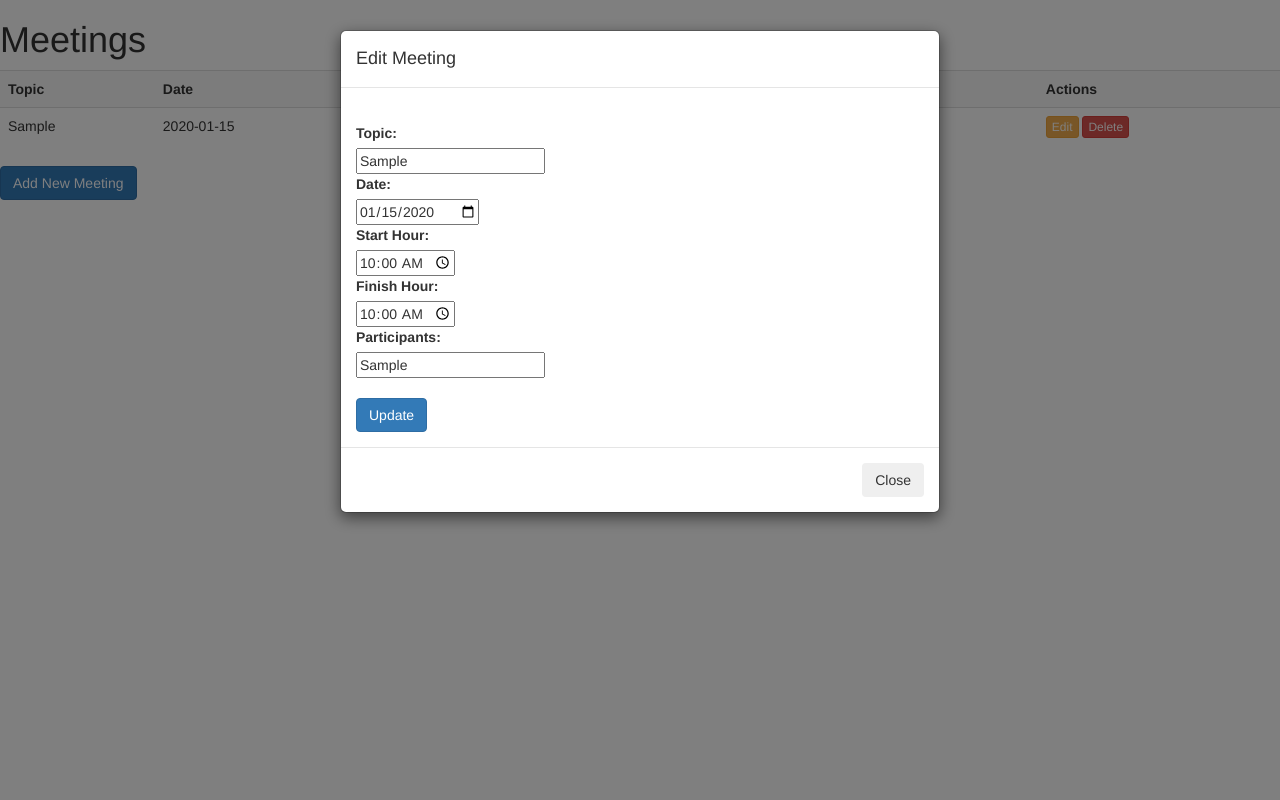
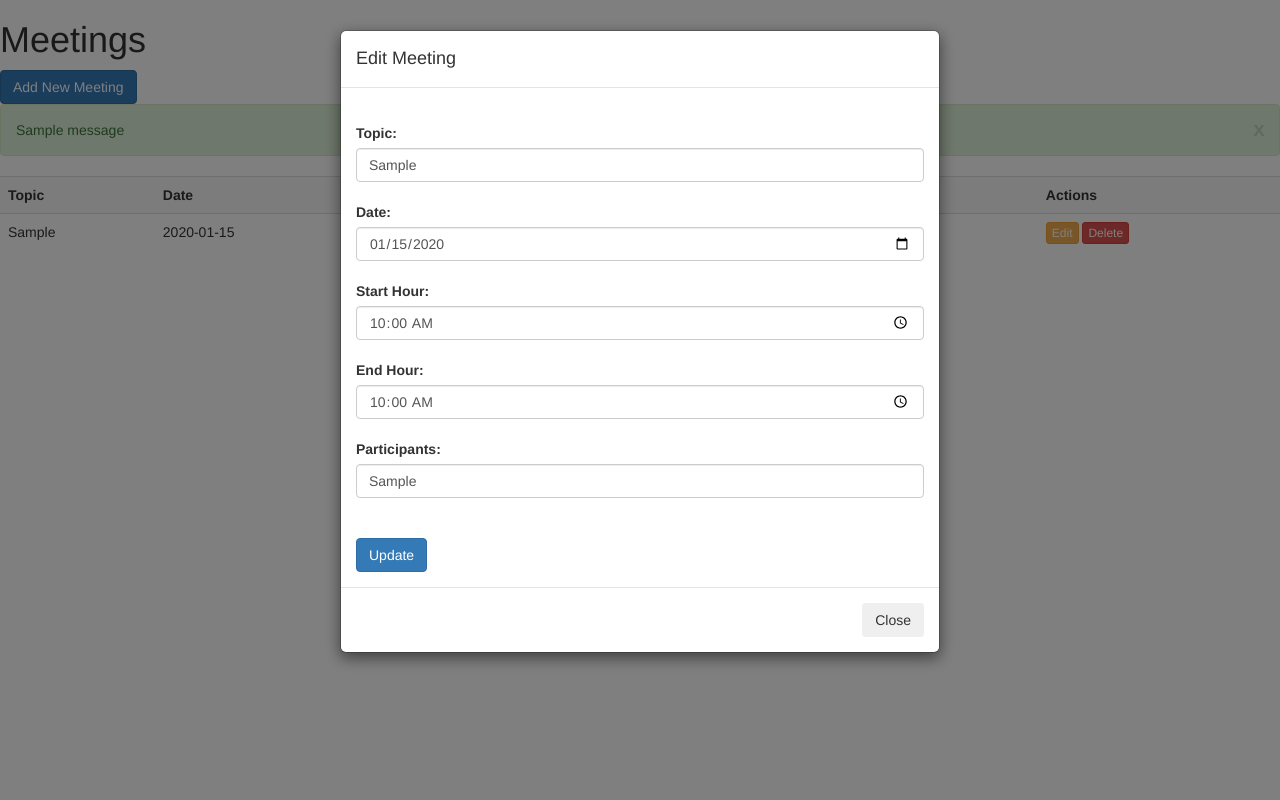
Before and after one commit to aycanocal/MeetingOrganizer, a Flask app: page / in a window 1280 px wide, after a click on "Edit". Run offline with Flask 2, Linux system fonts and the light colour scheme; tables that the repository leaves empty hold one stand-in row (values such as "Sample post"); one stand-in notice (Sample message) is shown; some libraries are stand-ins or nearby versions.

Commit message:
Flash messages

```diff
--- a/App.py
+++ b/App.py
@@ -1,4 +1,4 @@
-from flask import Flask, render_template, request, redirect, url_for
+from flask import Flask, render_template, request, redirect, url_for, flash
 from flask_sqlalchemy import SQLAlchemy
 from flask_bootstrap import Bootstrap
 
@@ -17,14 +17,14 @@ class Meeting(db.Model):
     topic = db.Column(db.String(100))
     date = db.Column(db.Date)
     startHour = db.Column(db.Time)
-    finishHour = db.Column(db.Time)
-    participants = db.Column(db.String(100))
+    endHour = db.Column(db.Time)
+    participants = db.Column(db.String(1000))
 
-    def __init__(self, topic, date, startHour, finishHour, participants):
+    def __init__(self, topic, date, start_hour, end_hour, participants):
         self.topic = topic
         self.date = date
-        self.startHour = startHour
-        self.finishHour = finishHour
+        self.startHour = start_hour
+        self.endHour = end_hour
         self.participants = participants
 
 
@@ -39,17 +39,20 @@ def add():
     if request.method == 'POST':
         topic = request.form['topic']
         date = request.form['date']
-        startHour = request.form['startHour']
-        finishHour = request.form['finishHour']
+        start_hour = request.form['startHour']
+        end_hour = request.form['endHour']
         participants = request.form['participants']
 
-        meeting = Meeting(topic, date, startHour, finishHour, participants)
+        meeting = Meeting(topic, date, start_hour, end_hour, participants)
         db.session.add(meeting)
         db.session.commit()
 
+        flash('Meeting successfully added')
+
         return redirect(url_for('Index'))
 
-@app.route('/update', methods=['GET','POST'])
+
+@app.route('/update', methods=['GET', 'POST'])
 def update():
     if request.method == 'POST':
         meeting = Meeting.query.get(request.form.get('id'))
@@ -57,25 +60,26 @@ def update():
         meeting.topic = request.form['topic']
         meeting.date = request.form['date']
         meeting.startHour = request.form['startHour']
-        meeting.finishHour = request.form['finishHour']
+        meeting.endHour = request.form['endHour']
         meeting.participants = request.form['participants']
 
         db.session.add(meeting)
         db.session.commit()
 
+        flash('Meeting successfully updated')
+
         return redirect(url_for('Index'))
 
-@app.route('/delete/<id>/', methods = ['GET', 'POST'])
+
+@app.route('/delete/<id>/', methods=['GET', 'POST'])
 def delete(id):
     meeting = Meeting.query.get(id)
     db.session.delete(meeting)
     db.session.commit()
 
+    flash('Meeting successfully deleted')
+
     return redirect(url_for('Index'))
-
-
-
-
 
 
 if __name__ == "__main__":
--- a/templates/index.html
+++ b/templates/index.html
@@ -4,7 +4,32 @@
 
 {% block content %}
 
-<h1> Meetings </h1>
+<h1 xmlns="http://www.w3.org/1999/html"> Meetings </h1>
+
+<button type="button" class="btn btn-primary" data-toggle="modal" data-target="#addModal">
+  Add New Meeting
+</button>
+
+{% with messages = get_flashed_messages() %}
+
+{% if messages %}
+
+    {% for message in messages %}
+
+      <div class="alert alert-success alert-dismissable" role="alert">
+
+        <button type="button" class="close" data-dismiss="alert" aria-label="close">
+          <span aria-hidden="true">x</span>
+        </button>
+
+        {{ message }}
+      </div>
+
+    {% endfor %}
+
+  {% endif %}
+
+{% endwith %}
 
 <table class="table table-striped">
   <tr>
@@ -20,7 +45,7 @@
     <td>{{row.topic}}</td>
     <td>{{row.date}}</td>
     <td>{{row.startHour}}</td>
-    <td>{{row.finishHour}}</td>
+    <td>{{row.endHour}}</td>
     <td>{{row.participants}}</td>
     <td>
       <a href="/update/{{row.id}}" class="btn btn-warning btn-xs" data-toggle="modal" data-target="#editModal{{row.id}}">Edit</a>
@@ -37,23 +62,21 @@
       </div>
       <div class="modal-body">
         <form action="{{url_for('update')}}" method="post">
-
           <input type="hidden" name="id" value="{{row.id}}"><br>
-
           <label>Topic:</label><br>
-          <input type="text" name="topic" value="{{row.topic}}"><br>
+          <input class="form-control" type="text" name="topic" value="{{row.topic}}" required><br>
 
           <label>Date:</label><br>
-          <input type="date" name="date" value="{{row.date}}"><br>
+          <input class="form-control" id="edit_date" type="date" name="date" value="{{row.date}}" required><br>
 
           <label>Start Hour:</label><br>
-          <input type="time" name="startHour" value="{{row.startHour}}"><br>
+          <input class="form-control" type="time" name="startHour" value="{{row.startHour}}" required><br>
 
-          <label>Finish Hour:</label><br>
-          <input type="time" name="finishHour" value="{{row.finishHour}}"><br>
+          <label>End Hour:</label><br>
+          <input class="form-control" type="time" name="endHour" value="{{row.endHour}}" required><br>
 
           <label>Participants:</label><br>
-          <input type="text" name="participants" value="{{row.participants}}"><br><br>
+          <input class="form-control" type="text" name="participants" value="{{row.participants}}" required><br><br>
 
           <button type="submit" class="btn btn-primary">Update</button>
         </form>
@@ -69,10 +92,6 @@
   {% endfor %}
 </table>
 
-<button type="button" class="btn btn-primary" data-toggle="modal" data-target="#addModal">
-  Add New Meeting
-</button>
-
 <!-- Add Modal -->
 <div class="modal fade" id="addModal" tabindex="-1" role="dialog">
   <div class="modal-dialog" role="document">
@@ -84,19 +103,19 @@
         <form action="{{url_for('add')}}" method="post">
 
           <label>Topic:</label><br>
-          <input type="text" name="topic"><br>
+          <input class="form-control" type="text" name="topic" required><br>
 
           <label>Date:</label><br>
-          <input type="date" name="date"><br>
+          <input class="form-control" id="add_date" type="date" name="date" required><br>
 
           <label>Start Hour:</label><br>
-          <input type="time" name="startHour"><br>
+          <input class="form-control" type="time" name="startHour" required><br>
 
-          <label>Finish Hour:</label><br>
-          <input type="time" name="finishHour"><br>
+          <label>End Hour:</label><br>
+          <input class="form-control" type="time" name="endHour" required><br>
 
           <label>Participants:</label><br>
-          <input type="text" name="participants"><br><br>
+          <input class="form-control" type="text" name="participants" required><br><br>
 
           <button type="submit" class="btn btn-primary">Add</button>
         </form>
@@ -108,6 +127,25 @@
   </div>
 </div>
 
+<script>
+  var today = new Date();
+  var dd = today.getDate();
+  var mm = today.getMonth()+1; //January is 0!
+  var yyyy = today.getFullYear();
 
+  if(dd<10){
+       dd='0'+dd
+  }
+  if(mm<10){
+       mm='0'+mm
+  }
+
+  today = yyyy+'-'+mm+'-'+dd;
+
+  document.getElementById("add_date").setAttribute("min", today);
+  if(document.getElementById("edit_date")!=null)
+     document.getElementById("edit_date").setAttribute("min", today);
+
+</script>
 
 {% endblock %}
```
